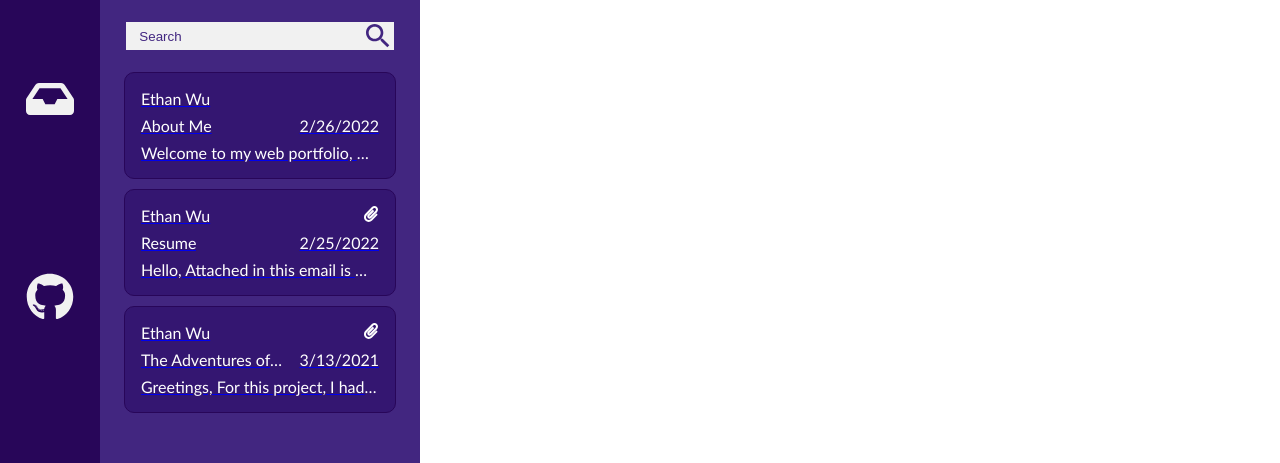
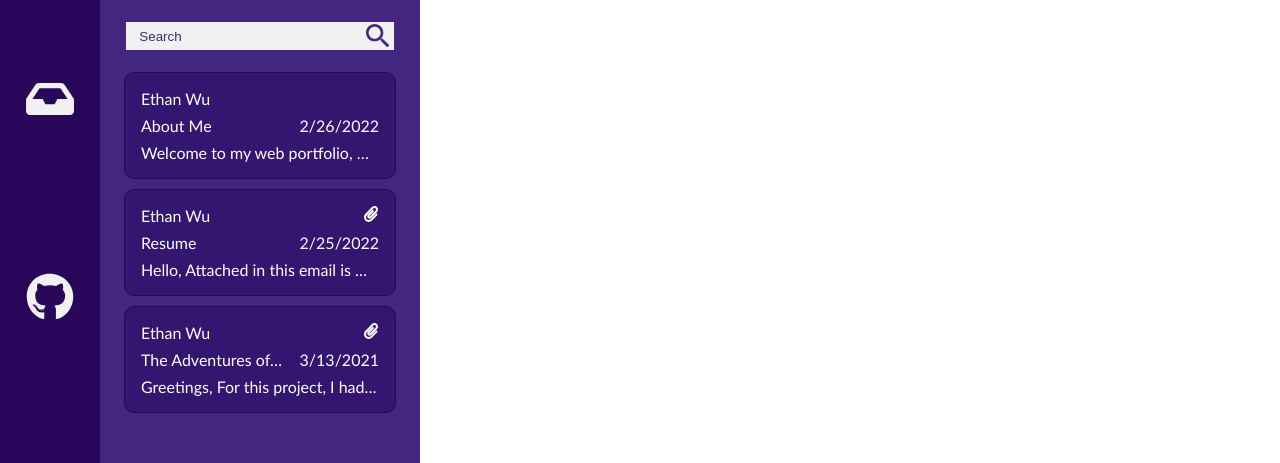
Before and after one commit to wue1atwit/myPortfolio, a React (Create React App) app: page / in a window 1280 px wide. Shown: the top 463 px of the page. Built offline with nearby package versions, Linux system fonts and the light colour scheme.

Commit message:
Fixed esection underline and cleanup

```diff
--- a/src/App.js
+++ b/src/App.js
@@ -23,6 +23,7 @@ const App = () => {
             </>
           }
         ></Route>
+        <Route path="*" element={<Error404 />}></Route>
       </Routes>
     </Router>
   );
--- a/src/MainContent.js
+++ b/src/MainContent.js
@@ -1,4 +1,4 @@
-import React, { useState, useEffect, useContext } from "react";
+import React, { useState, useEffect } from "react";
 import EmailBar from "./emailComp/EmailBar";
 import IconBar from "./IconBar";
 import MessageBar from "./msgComp/MessageBar";
@@ -8,13 +8,8 @@ import EBarContext from "./EBarContext";
 import { Routes, Route } from "react-router-dom";
 
 const MainContent = ({ openModal }) => {
-  const [msg, setMsg] = useState(0);
   const [showEmailBar, setShowEmailBar] = useState(true);
   const [windowSize, setWindowSize] = useState(window.innerWidth);
-
-  const selectMsg = (id) => {
-    setMsg(id);
-  };
 
   const toggleEmailBar = () => {
     setShowEmailBar(!showEmailBar);
@@ -46,7 +41,7 @@ const MainContent = ({ openModal }) => {
       <main className="overlay">
         <IconBar />
         <div className="mid_overlay">
-          <EmailBar selectMsg={selectMsg} />
+          <EmailBar />
           <Routes>
             <Route
               path="email/:id"
--- a/src/emailComp/EmailBar.js
+++ b/src/emailComp/EmailBar.js
@@ -5,7 +5,7 @@ import data from "../res/emailData";
 import EBarContext from "../EBarContext";
 import { Link } from "react-router-dom";
 
-const EmailBar = ({ selectMsg }) => {
+const EmailBar = () => {
   const { showEmailBar } = useContext(EBarContext);
   const [search, setSearch] = useState("");
   const getSearch = (term) => {
@@ -31,7 +31,7 @@ const EmailBar = ({ selectMsg }) => {
               .map((email) => {
                 return (
                   <Link to={`email/${email.id}`} key={email.id}>
-                    <EmailTab {...email} selectMsg={selectMsg} />
+                    <EmailTab {...email} />
                   </Link>
                 );
               })}
--- a/src/emailComp/EmailTab.js
+++ b/src/emailComp/EmailTab.js
@@ -1,10 +1,9 @@
 import React, { useContext } from "react";
 import { FaPaperclip } from "react-icons/fa";
-import { Link } from "react-router-dom";
 import EBarContext from "../EBarContext";
 
 const EmailTab = (props) => {
-  const { id, from, date, subject, hasAttachment, message, selectMsg } = props;
+  const { from, date, subject, hasAttachment, message } = props;
   const { eToggleEBar } = useContext(EBarContext);
   return (
     <article
--- a/src/index.css
+++ b/src/index.css
@@ -104,6 +104,10 @@ body {
   margin: 0 auto;
   height: 100%;
   width: 85%;
+}
+
+.emails a {
+  text-decoration: none;
 }
 
 .esection {
--- a/src/msgComp/MessageBar.js
+++ b/src/msgComp/MessageBar.js
@@ -1,5 +1,5 @@
 import React, { useContext } from "react";
-import { Link, useParams } from "react-router-dom";
+import { useParams } from "react-router-dom";
 import Message from "./Message";
 import EBarContext from "../EBarContext";
 
```
